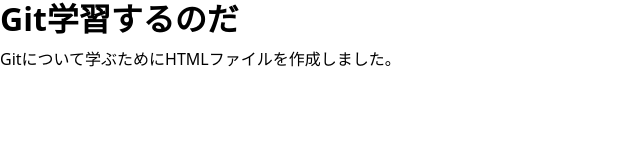
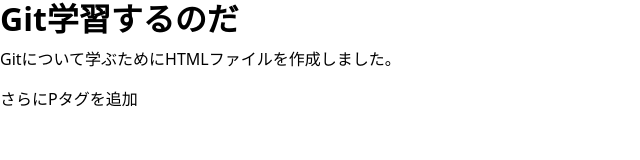
Before and after one commit to ash-walking/20251029, a plain HTML site: page index.html in a window 1280 px wide. Shown: the whole page, without its empty margins (0-640 px from the left). Drawn offline with Linux system fonts and the light colour scheme.

Commit message:
Pタグを追加

```diff
--- a/index.html
+++ b/index.html
@@ -13,5 +13,8 @@
     <p>
         Gitについて学ぶためにHTMLファイルを作成しました。
     </p>
+    <div>
+        <p>さらにPタグを追加</p>
+    </div>
 </body>
 </html>
```
